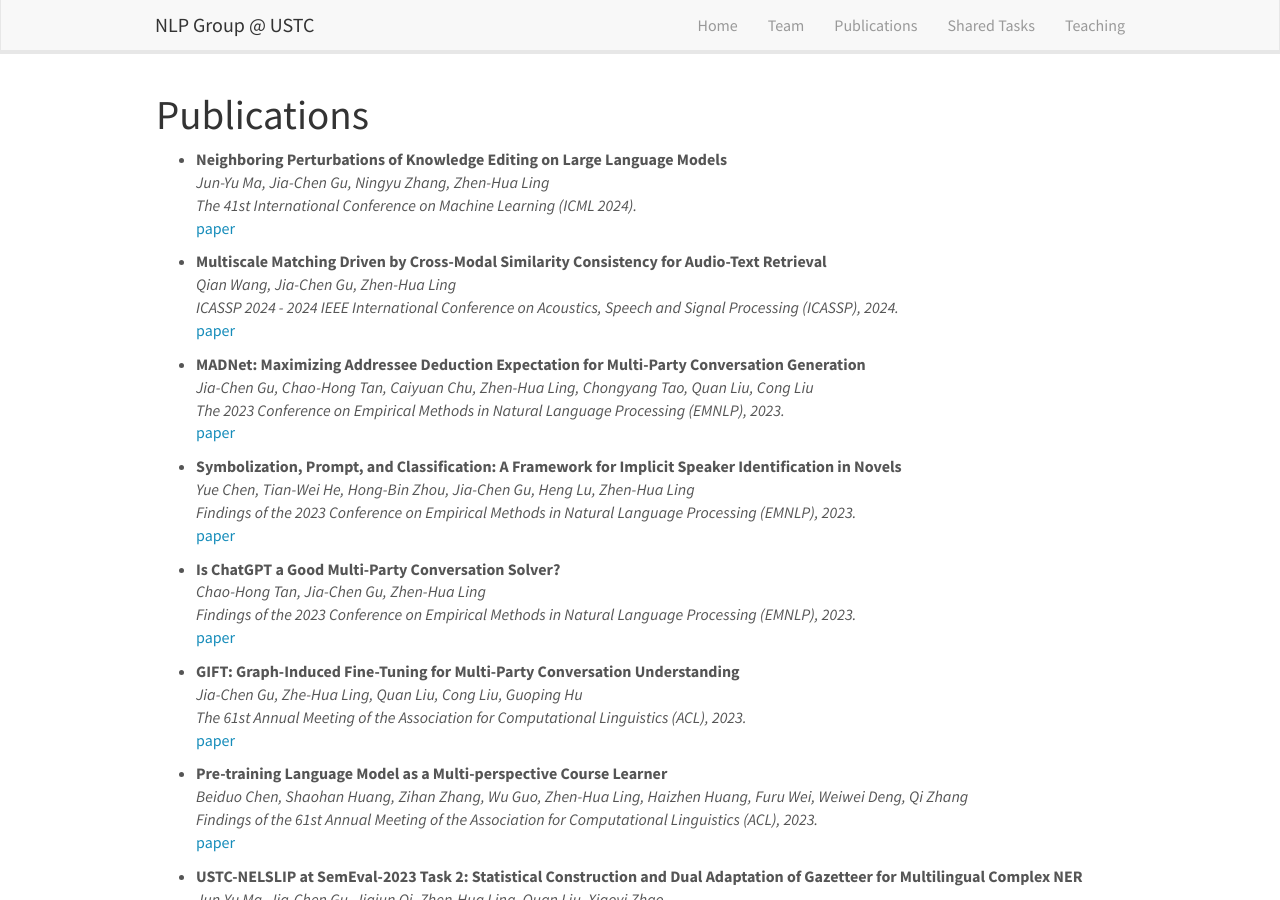
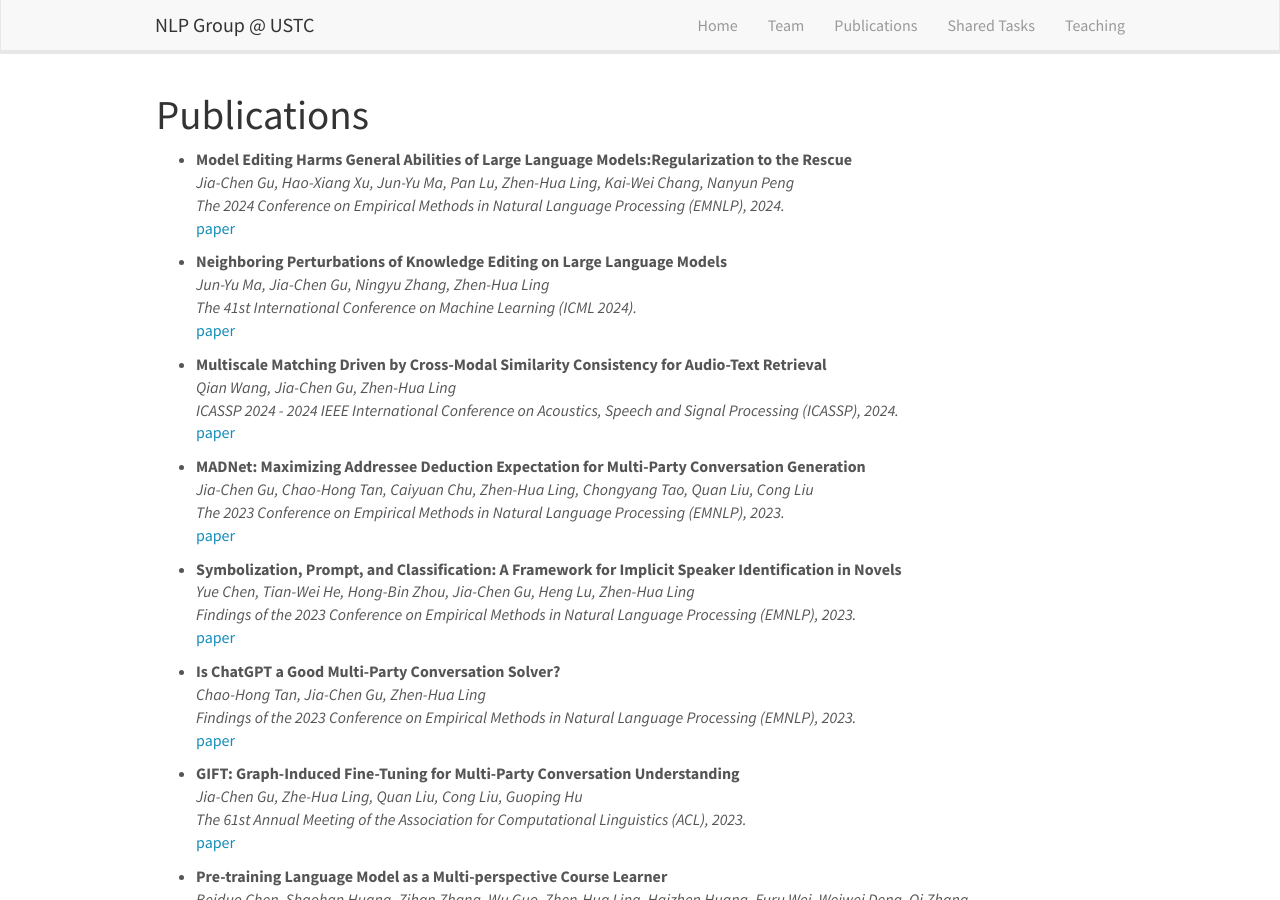
Before and after one commit to ustcnlp/ustcnlp.github.io, a Jekyll site: the page built from _pages/publications.md, in a window 1280 px wide and 900 px high. Built offline with Jekyll 4.4.1, drawn with Linux system fonts in a browser that asks for light colours; nearby versions of some CDN libraries.

Commit message:
Update publist.yml

```diff
--- a/_data/publist.yml
+++ b/_data/publist.yml
@@ -1,3 +1,12 @@
+- title: "Model Editing Harms General Abilities of Large Language Models:Regularization to the Rescue"
+  authors: Jia-Chen Gu, Hao-Xiang Xu, Jun-Yu Ma, Pan Lu, Zhen-Hua Ling, Kai-Wei Chang, Nanyun Peng
+  venue: The 2024 Conference on Empirical Methods in Natural Language Processing (EMNLP), 2024.
+  link:
+    url: https://arxiv.org/pdf/2401.04700
+    display: paper
+
+
+
 - title: "Neighboring Perturbations of Knowledge Editing on Large Language Models"
   authors: Jun-Yu Ma, Jia-Chen Gu, Ningyu Zhang, Zhen-Hua Ling
   venue: The 41st International Conference on Machine Learning (ICML 2024).
```
